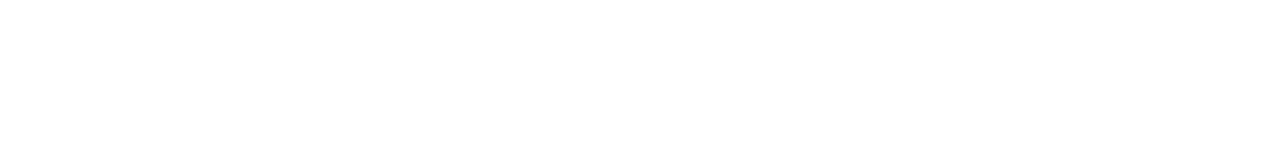
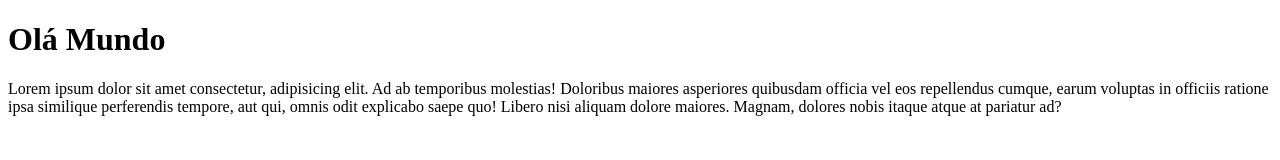
Before and after one commit to prof-daniel/aula4-branches, a plain HTML site: page index.html in a window 1280 px wide. Drawn offline with Linux system fonts and the light colour scheme.

Commit message:
primeiro comit no conteudo

```diff
--- a/index.html
+++ b/index.html
@@ -6,5 +6,14 @@
     <meta name="viewport" content="width=device-width, initial-scale=1.0" />
     <title>Aula 4</title>
   </head>
-  <body></body>
+  <body>
+    <h1>Olá Mundo</h1>
+    <p>
+      Lorem ipsum dolor sit amet consectetur, adipisicing elit. Ad ab temporibus
+      molestias! Doloribus maiores asperiores quibusdam officia vel eos
+      repellendus cumque, earum voluptas in officiis ratione ipsa similique
+      perferendis tempore, aut qui, omnis odit explicabo saepe quo! Libero nisi
+      aliquam dolore maiores. Magnam, dolores nobis itaque atque at pariatur ad?
+    </p>
+  </body>
 </html>
```
